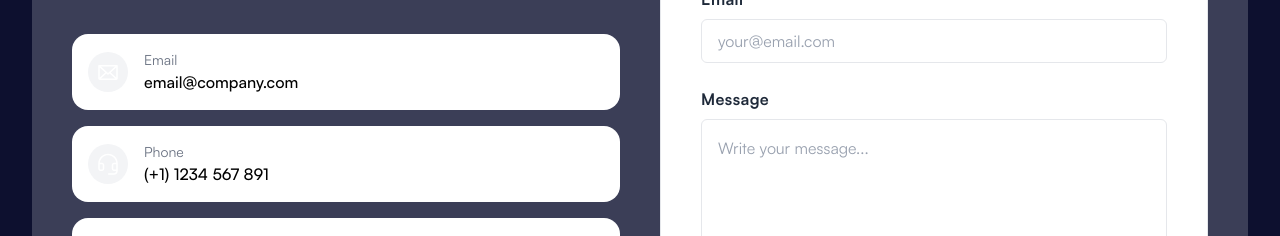
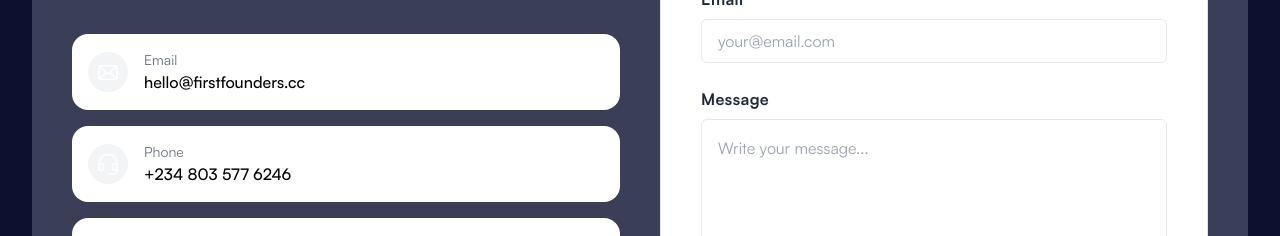
Before and after one commit to imole97/f2-landing-page, a Next.js app: page /contact in a window 1280 px wide. Shown: the part 338-574 px from the top of the page. Built offline with nearby package versions, Linux system fonts and the light colour scheme.

Commit message:
update to contact us page

```diff
--- a/src/app/(main)/contact/page.tsx
+++ b/src/app/(main)/contact/page.tsx
@@ -3,6 +3,7 @@
 import React from "react";
 import ContactForm from "@/components/contact/ContactForm";
 import { EmailIcon, LocationIcon, PhoneIcon } from "@/components/icons";
+import Link from "next/link";
 
 const Contact = () => {
   return (
@@ -22,25 +23,32 @@
             <div className="space-y-4 pt-9">
               <div className="bg-white text-black rounded-2xl p-4 flex items-center gap-4">
                 <div className="w-10 h-10 rounded-full bg-gray-100 flex items-center justify-center">
-                  <EmailIcon/>
+                  <EmailIcon />
                 </div>
                 <div>
                   <div className="text-sm text-gray-500">Email</div>
-                  <div className="font-medium">email@company.com</div>
+                  <Link
+                    href="mailto:hello@firstfounders.cc"
+                    className="font-medium"
+                  >
+                    hello@firstfounders.cc
+                  </Link>
                 </div>
               </div>
               <div className="bg-white text-black rounded-2xl p-4 flex items-center gap-4">
                 <div className="w-10 h-10 rounded-full bg-gray-100 flex items-center justify-center">
-                  <PhoneIcon/>
+                  <PhoneIcon />
                 </div>
                 <div>
                   <div className="text-sm text-gray-500">Phone</div>
-                  <div className="font-medium">(+1) 1234 567 891</div>
+                  <Link href="tel:+2348035776246" className="font-medium">
+                    +234 803 577 6246
+                  </Link>
                 </div>
               </div>
               <div className="bg-white text-black rounded-2xl p-4 flex items-center gap-4">
                 <div className="w-10 h-10 rounded-full bg-gray-100 flex items-center justify-center">
-                  <LocationIcon/>
+                  <LocationIcon />
                 </div>
                 <div>
                   <div className="text-sm text-gray-500">Address</div>
```
